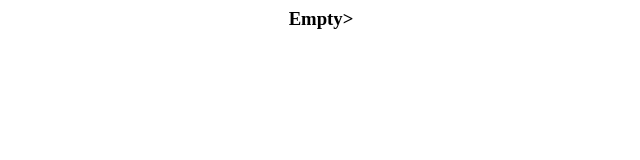
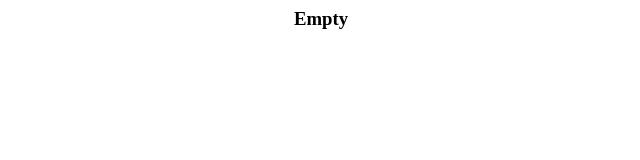
Before and after one commit to lorf/lorf.github.io, a plain HTML site: page index.html in a window 1280 px wide. Shown: the full height of the page, 319-959 px from the left. Drawn offline with Linux system fonts and the light colour scheme.

Commit message:
Fix a typo

```diff
--- a/index.html
+++ b/index.html
@@ -4,6 +4,6 @@
         <title>Empty</title>
     </head>
     <body>
-        <center><h3>Empty></h3></center>
+        <center><h3>Empty</h3></center>
     </body>
 </html>
```
